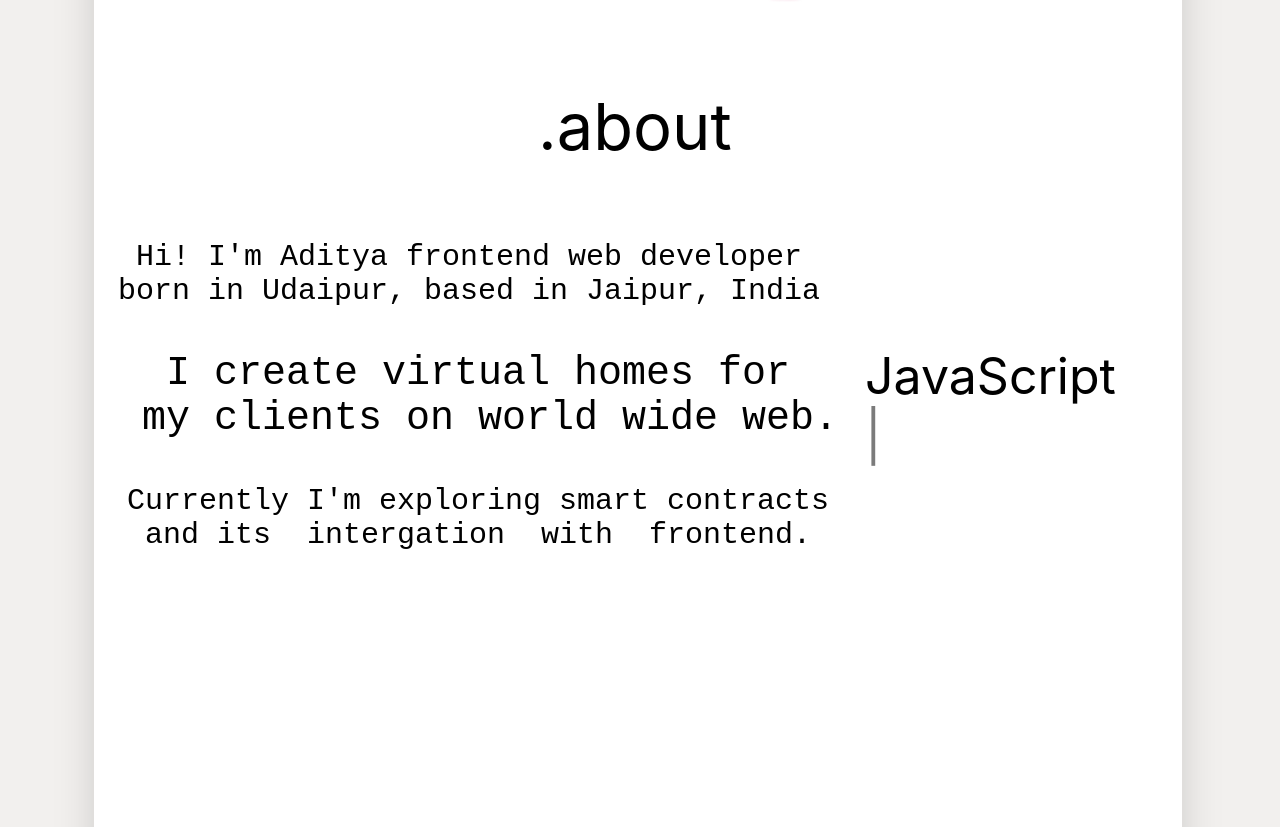
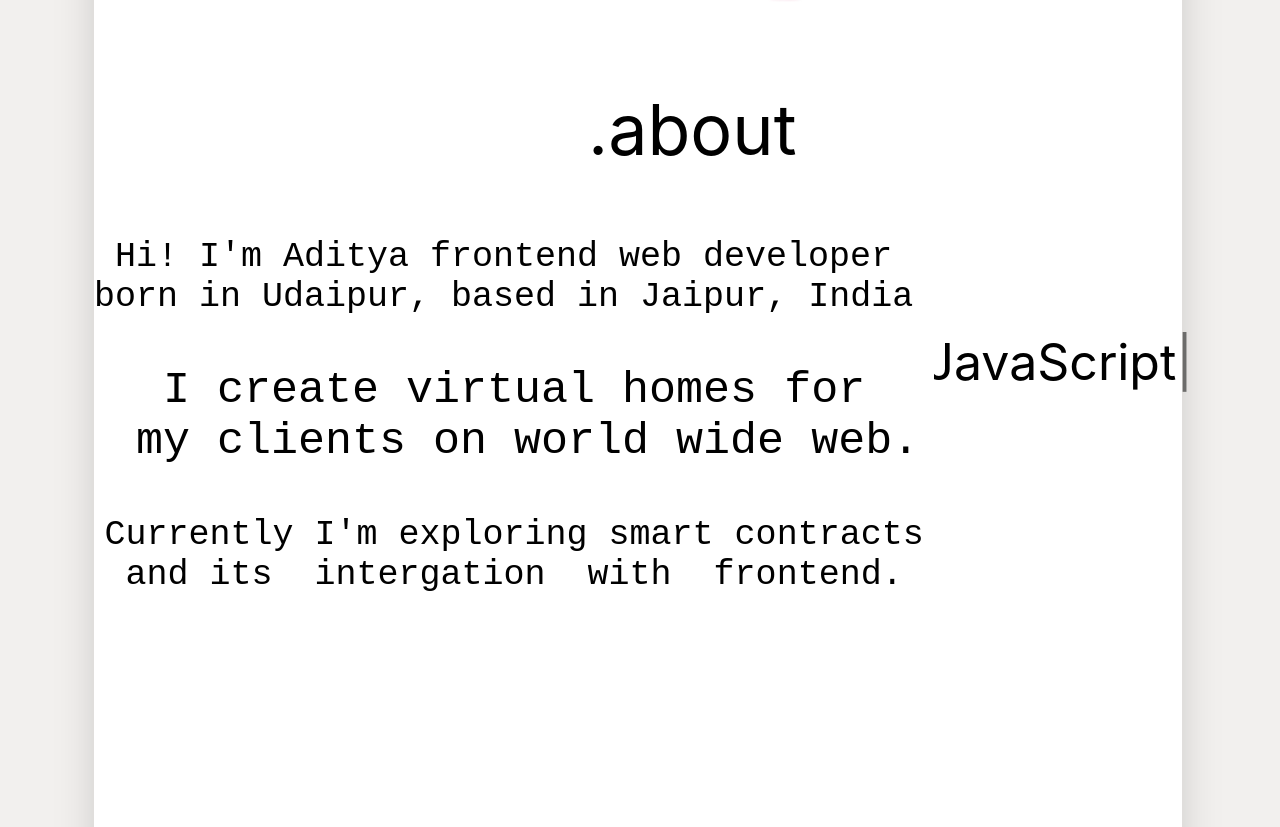
Before and after one commit to aditya142003/aditya142003, a React (Create React App) app: page / in a window 1280 px wide. Shown: the part 719-1546 px from the top of the page. Built offline with nearby package versions, Linux system fonts and the light colour scheme; grey boxes are pictures that could not be loaded.

Commit message:
about page structure completed

```diff
--- /dev/null
+++ b/src/Components/About.js
@@ -0,0 +1,111 @@
+import React, { useState } from "react";
+import "./Style/About.css";
+import Typed from "typed.js";
+import Udaipur from "./Images/Udaipur.jpg";
+import Jaipur from "./Images/Jaipur.jpg";
+function About() {
+  const el = React.useRef(null);
+  React.useEffect(() => {
+    const typed = new Typed(el.current, {
+      strings: [
+        "React.js ^1000",
+        "JavaScript ^1000",
+        "C++ ^1000",
+        "DSA ^1000",
+        "HTML ^1000",
+        "CSS ^1000",
+        "Git ^1000",
+      ],
+      typeSpeed: 100,
+      backSpeed: 100,
+      loop: true,
+    });
+
+    return () => {
+      typed.destroy();
+    };
+  }, []);
+  let aboutImageU = document.getElementById("aboutImageU");
+  let aboutImageJ = document.getElementById("aboutImageJ");
+  let techStack = document.getElementById("techStack");
+  function handleUdaipur() {
+    aboutImageU.style.setProperty("left", "0");
+    techStack.style.setProperty("left", "320px");
+  }
+  function handleLeaveU() {
+    aboutImageU.style.setProperty("left", "320px");
+    techStack.style.setProperty("left", "0");
+  }
+  function handleJaipur() {
+    aboutImageJ.style.setProperty("left", "0");
+    techStack.style.setProperty("left", "320px");
+  }
+  function handleLeaveJ() {
+    aboutImageJ.style.setProperty("left", "320px");
+    techStack.style.setProperty("left", "0");
+  }
+  return (
+    <div>
+      <p
+        style={{
+          fontSize: "70px",
+          width: "100px",
+          marginLeft: "auto",
+          marginRight: "auto",
+          marginTop: "30px",
+          marginBottom: "30px",
+        }}
+      >
+        .about
+      </p>
+      <div className="about">
+        <div className="aboutText">
+          <p className="firstLine">
+            <pre>
+              {/* prettier-ignore */}
+              <p> Hi! I'm Aditya frontend web developer </p>
+              {/* prettier-ignore */}
+              <p>born in <span onMouseEnter={handleUdaipur} onMouseLeave={handleLeaveU} className="city" ><a href="https://www.tourism.rajasthan.gov.in/udaipur.html" target="_blank">Udaipur</a></span>, based in <span onMouseEnter={handleJaipur} onMouseLeave={handleLeaveJ} className="city"><a href="https://www.tourism.rajasthan.gov.in/jaipur.html" target="_blank">Jaipur</a></span>, India </p>
+            </pre>
+          </p>
+          <pre>
+            <p className="secondLine">
+              {/* prettier-ignore */}
+              <p>  I create virtual homes for</p>
+              {/* prettier-ignore */}
+              <p> my clients on world wide web.</p>
+            </p>
+          </pre>
+
+          <p className="thirdLine">
+            <pre>
+              <p>Currently I'm exploring smart contracts</p>
+              {/* prettier-ignore */}
+              <p> and its  intergation  with  frontend.</p>
+            </pre>
+          </p>
+        </div>
+        <div
+          style={{
+            width: "20vw",
+            height: "50vh",
+            display: "grid",
+            placeContent: "center",
+            position: "relative",
+            overflow: "hidden",
+          }}
+        >
+          <div className="techStack" id="techStack">
+            <span ref={el} />
+          </div>
+          <div style={{ height: "25vh" }}>
+            <img src={Udaipur} id="aboutImageU" className="aboutImage"></img>
+            <img src={Jaipur} id="aboutImageJ" className="aboutImage"></img>
+          </div>
+        </div>
+      </div>
+    </div>
+  );
+}
+
+export default About;
--- a/src/Components/MainArea.js
+++ b/src/Components/MainArea.js
@@ -1,15 +1,14 @@
 import React, { useState, useEffect } from "react";
 import "./Style/MainArea.css";
-import Typed from "typed.js";
+
 import Painted from "./Images/Painted.png";
 import Original from "./Images/Original.png";
-import Udaipur from "./Images/Udaipur.jpg";
-import Jaipur from "./Images/Jaipur.jpg";
 import ReactIcon from "./Images/Icons/ReactIcon.png";
 import HtmlIcon from "./Images/Icons/HtmlIcon.png";
 import CssIcon from "./Images/Icons/CssIcon.png";
 import JSIcon from "./Images/Icons/JSIcon.png";
 import CIcon from "./Images/Icons/C++Icon.png";
+import About from "./About";
 
 function ImageArea() {
   const [mousePos, setMousePos] = useState({});
@@ -66,21 +65,6 @@ function ImageArea() {
     textRight.classList.add("aniright");
   }, 700);
 
-  const el = React.useRef(null);
-  React.useEffect(() => {
-    const typed = new Typed(el.current, {
-      strings: ["React.js ^1000", "JavaScript ^1000", "C++ ^1000", "DSA ^1000", "HTML ^1000", "CSS ^1000", "Git ^1000"],
-      typeSpeed: 100,
-      backSpeed: 100,
-      loop: true,
-    });
-
-    return () => {
-      typed.destroy();
-      // Destroy Typed instance during cleanup to stop animation
-    };
-  }, []);
-
   return (
     <div style={{ width: "100vw", display: "flex", flexDirection: "row" }}>
       <div className="mainContainer">
@@ -113,61 +97,7 @@ function ImageArea() {
             </div>
           </div>
         </div>
-        <p
-          style={{
-            fontSize: "65px",
-            width: "200px",
-            marginLeft: "auto",
-            marginRight: "auto",
-            marginTop: "30px",
-            marginBottom: "30px",
-          }}
-        >
-          .about
-        </p>
-        <div className="about">
-          <div className="aboutText">
-            <p className="firstLine">
-              <pre>
-                {/* prettier-ignore */}
-                <p> Hi! I'm Aditya frontend web developer </p>
-                {/* prettier-ignore */}
-                <p>born in Udaipur, based in Jaipur, India </p>
-              </pre>
-            </p>
-            <pre>
-              <p className="secondLine">
-                {/* prettier-ignore */}
-                <p>  I create virtual homes for</p>
-                {/* prettier-ignore */}
-                <p> my clients on world wide web.</p>
-              </p>
-            </pre>
-
-            <p className="thirdLine">
-              <pre>
-                <p>Currently I'm exploring smart contracts</p>
-                {/* prettier-ignore */}
-                <p> and its  intergation  with  frontend.</p>
-              </pre>
-            </p>
-          </div>
-          <div
-            style={{
-              width: "20vw",
-              height: "50vh",
-              display: "grid",
-              placeContent: "center",
-            }}
-          >
-            <span className="techStack"  ><span ref={el}/></span>
-            {/* <img src={Udaipur} className="aboutImage"></img>
-            <br />
-            <img src={Jaipur} className="aboutImage"></img>
-            <img></img>
-            <img></img> */}
-          </div>
-        </div>
+        <About />
       </div>
     </div>
   );
--- /dev/null
+++ b/src/Components/Style/About.css
@@ -0,0 +1,53 @@
+a{
+  text-decoration: none;
+  color: black;
+}
+.about {
+  display: grid;
+  grid-template-columns: 2fr 1fr;
+  width: 90vw;
+  margin: auto;
+}
+.aboutText {
+  display: flex;
+  flex-direction: column;
+  justify-content: center;
+  align-items: center;
+}
+.firstLine {
+  font-size: 35px;
+}
+.secondLine {
+  font-size: 45px;
+}
+.thirdLine {
+  font-size: 35px;
+}
+.forthLine {
+  font-size: 25px;
+}
+.aboutImage {
+  width: 300px;
+  position: absolute;
+  left: 320px;
+  transition: 3s ease;
+  display: flex;
+  align-items: center;
+  justify-content: center;
+  border-radius: 40px;
+}
+.techStack {
+  font-size: 50px;
+  width: 250px;
+  height: 40vh;
+  position: absolute;
+  z-index: 3;
+  left: 0;
+  transition: 2s ease;
+  display: flex;
+  align-items: center;
+  justify-content: center;
+}
+.city:hover{
+  cursor: pointer;
+}
--- a/src/Components/Style/MainArea.css
+++ b/src/Components/Style/MainArea.css
@@ -136,35 +136,3 @@ p {
 }
 
 /* about */
-.about {
-  display: grid;
-  grid-template-columns: 2fr 1fr;
-  width: 90vw;
-  margin: auto;
-}
-.aboutText{
-  display: flex;
-  flex-direction: column;
-  justify-content: center;
-  align-items: center;
-}
-.firstLine{
-  font-size: 30px;
-}
-.secondLine{
-  font-size: 40px;
-}
-.thirdLine{
-  font-size: 30px;
-}
-.forthLine{
-  font-size: 20px;
-}
-.aboutImage{
-  width: 200px;
-}
-.techStack{
-  font-size: 50px;
-  width: 250px;
-  height: 100px;
-}
```
